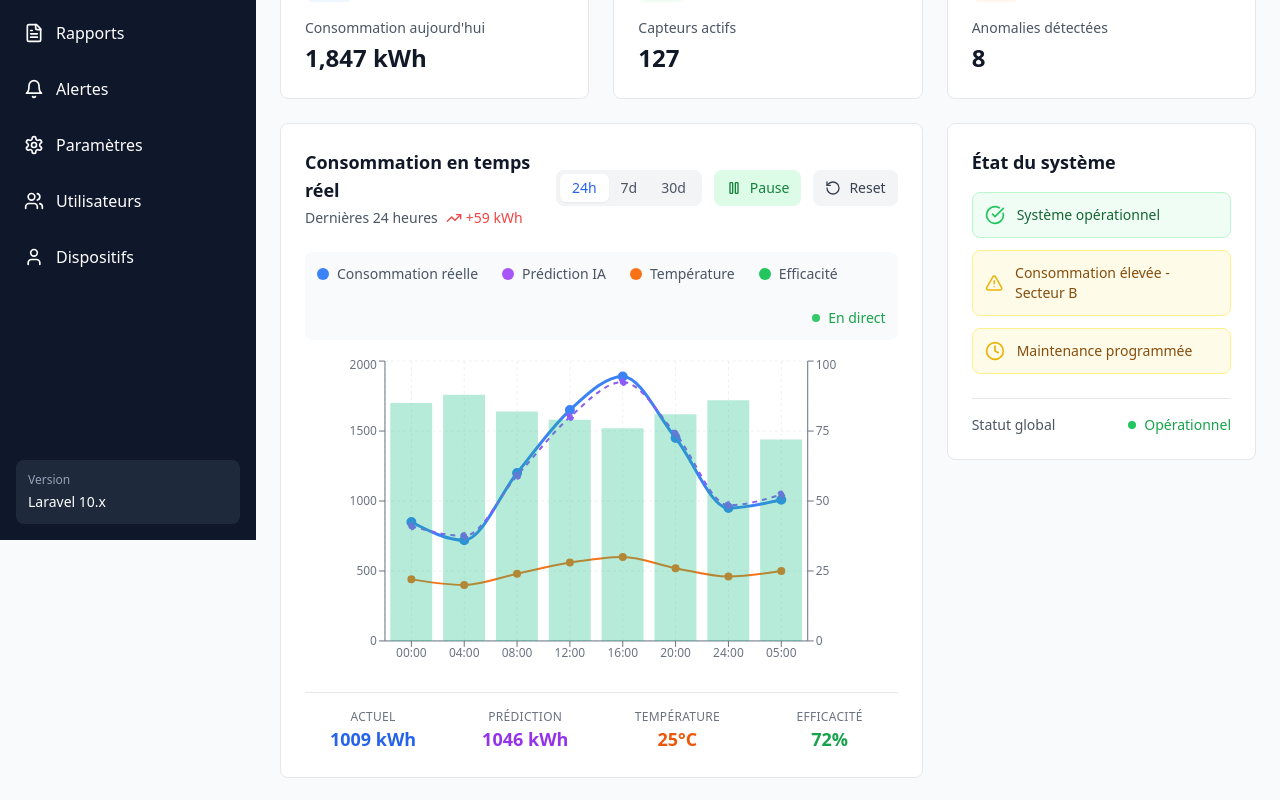
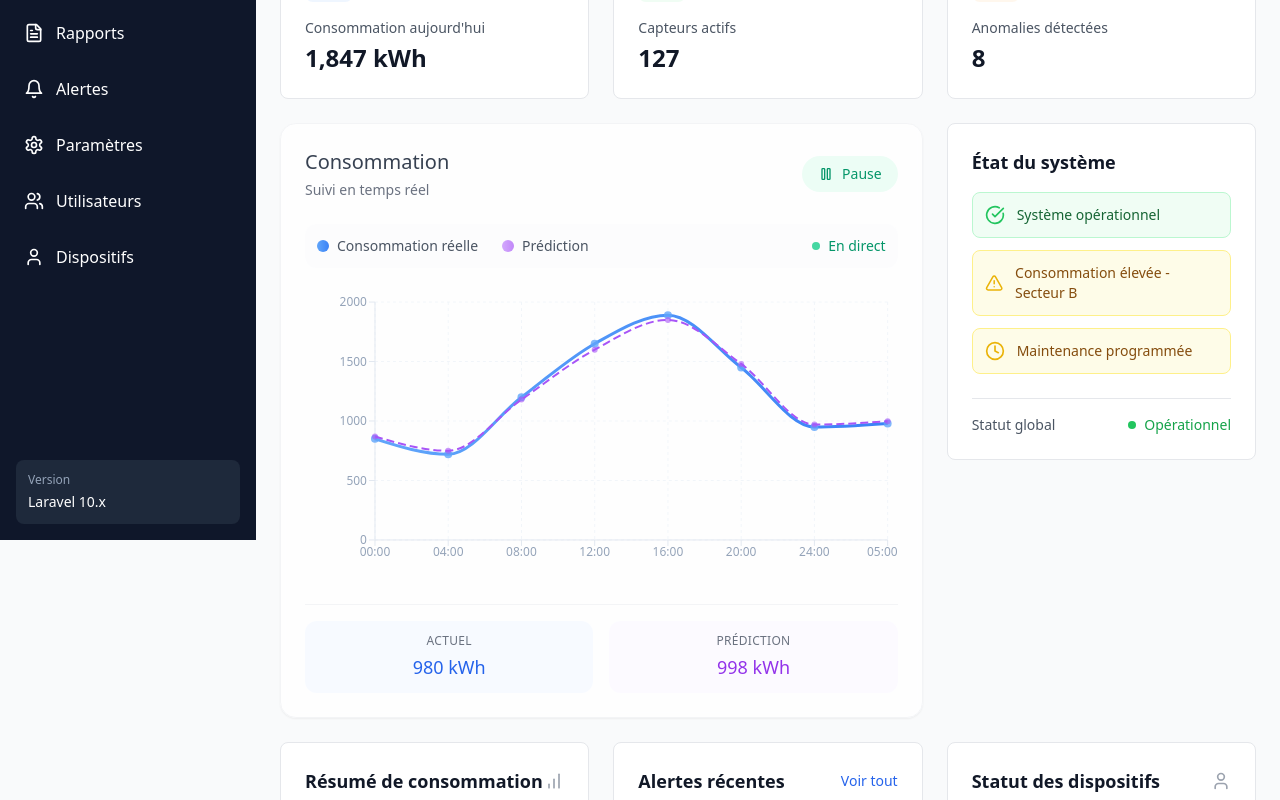
Before and after one commit to jino67/monitorr, a React (Vite) app: page / in a window 1280 px wide. Shown: the part 260-1060 px from the top of the page. Built offline with nearby package versions, Linux system fonts and the light colour scheme.

Commit message:
Refactor: Apply soft UI changes
Adjusted UI elements for a softer, more minimalist aesthetic.

```diff
--- a/src/components/dashboard/ConsumptionChart.tsx
+++ b/src/components/dashboard/ConsumptionChart.tsx
@@ -1,3 +1,4 @@
+
 import React, { useState, useEffect } from 'react';
 import {
   LineChart,
@@ -6,36 +7,29 @@ import {
   YAxis,
   CartesianGrid,
   ResponsiveContainer,
-  Tooltip,
-  Legend,
-  Area,
-  ComposedChart,
-  Bar
+  Tooltip
 } from 'recharts';
-import { Play, Pause, RotateCcw, TrendingUp, TrendingDown } from 'lucide-react';
+import { Play, Pause } from 'lucide-react';
 
 interface ConsumptionData {
   time: string;
   consumption: number;
   prediction: number;
-  temperature: number;
-  efficiency: number;
 }
 
 export const ConsumptionChart: React.FC = () => {
   const [isRealTime, setIsRealTime] = useState(true);
-  const [selectedMetric, setSelectedMetric] = useState<'24h' | '7d' | '30d'>('24h');
   const [data, setData] = useState<ConsumptionData[]>([
-    { time: '00:00', consumption: 850, prediction: 820, temperature: 22, efficiency: 85 },
-    { time: '04:00', consumption: 720, prediction: 750, temperature: 20, efficiency: 88 },
-    { time: '08:00', consumption: 1200, prediction: 1180, temperature: 24, efficiency: 82 },
-    { time: '12:00', consumption: 1650, prediction: 1600, temperature: 28, efficiency: 79 },
-    { time: '16:00', consumption: 1890, prediction: 1850, temperature: 30, efficiency: 76 },
-    { time: '20:00', consumption: 1450, prediction: 1480, temperature: 26, efficiency: 81 },
-    { time: '24:00', consumption: 950, prediction: 970, temperature: 23, efficiency: 86 },
+    { time: '00:00', consumption: 850, prediction: 870 },
+    { time: '04:00', consumption: 720, prediction: 750 },
+    { time: '08:00', consumption: 1200, prediction: 1180 },
+    { time: '12:00', consumption: 1650, prediction: 1600 },
+    { time: '16:00', consumption: 1890, prediction: 1850 },
+    { time: '20:00', consumption: 1450, prediction: 1480 },
+    { time: '24:00', consumption: 950, prediction: 970 },
   ]);
 
-  // Real-time data simulation
+  // Gentle real-time updates
   useEffect(() => {
     if (!isRealTime) return;
 
@@ -44,70 +38,45 @@ export const ConsumptionChart: React.FC = () => {
         const newData = [...prevData];
         const lastPoint = newData[newData.length - 1];
 
-        // Simulate new data point
         const currentTime = new Date();
         const timeStr = currentTime.toLocaleTimeString('fr-FR', {
           hour: '2-digit',
           minute: '2-digit'
         });
 
-        const variation = (Math.random() - 0.5) * 200;
+        // Gentle variation
+        const variation = (Math.random() - 0.5) * 100;
         const newConsumption = Math.max(500, lastPoint.consumption + variation);
-        const newPrediction = newConsumption + (Math.random() - 0.5) * 100;
-        const newTemperature = 20 + Math.random() * 15;
-        const newEfficiency = 70 + Math.random() * 20;
+        const newPrediction = newConsumption + (Math.random() - 0.5) * 50;
 
         newData.push({
           time: timeStr,
           consumption: Math.round(newConsumption),
-          prediction: Math.round(newPrediction),
-          temperature: Math.round(newTemperature),
-          efficiency: Math.round(newEfficiency)
+          prediction: Math.round(newPrediction)
         });
 
-        // Keep only last 20 points for smooth animation
-        return newData.slice(-20);
+        return newData.slice(-15);
       });
-    }, 3000);
+    }, 4000);
 
     return () => clearInterval(interval);
   }, [isRealTime]);
 
-  const currentConsumption = data[data.length - 1]?.consumption || 0;
-  const previousConsumption = data[data.length - 2]?.consumption || 0;
-  const trend = currentConsumption - previousConsumption;
-
-  const resetData = () => {
-    setData([
-      { time: '00:00', consumption: 850, prediction: 820, temperature: 22, efficiency: 85 },
-      { time: '04:00', consumption: 720, prediction: 750, temperature: 20, efficiency: 88 },
-      { time: '08:00', consumption: 1200, prediction: 1180, temperature: 24, efficiency: 82 },
-      { time: '12:00', consumption: 1650, prediction: 1600, temperature: 28, efficiency: 79 },
-      { time: '16:00', consumption: 1890, prediction: 1850, temperature: 30, efficiency: 76 },
-      { time: '20:00', consumption: 1450, prediction: 1480, temperature: 26, efficiency: 81 },
-      { time: '24:00', consumption: 950, prediction: 970, temperature: 23, efficiency: 86 },
-    ]);
-  };
-
   const CustomTooltip = ({ active, payload, label }: any) => {
     if (active && payload && payload.length) {
       return (
-        <div className="bg-gray-900 text-white p-4 rounded-lg shadow-lg border border-gray-700">
-          <p className="font-semibold mb-2">{`Heure: ${label}`}</p>
+        <div className="bg-white/95 backdrop-blur-sm text-gray-700 p-3 rounded-xl shadow-lg border border-gray-100">
+          <p className="font-medium mb-2 text-gray-800">{`${label}`}</p>
           {payload.map((entry: any, index: number) => (
-            <div key={index} className="flex items-center justify-between gap-4">
+            <div key={index} className="flex items-center justify-between gap-4 text-sm">
               <div className="flex items-center gap-2">
                 <div
-                  className="w-3 h-3 rounded-full"
+                  className="w-2 h-2 rounded-full"
                   style={{ backgroundColor: entry.color }}
                 />
-                <span className="text-sm">{entry.name}:</span>
+                <span>{entry.name}:</span>
               </div>
-              <span className="font-mono font-bold">
-                {entry.name === 'Température' ? `${entry.value}°C` :
-                 entry.name === 'Efficacité' ? `${entry.value}%` :
-                 `${entry.value} kWh`}
-              </span>
+              <span className="font-medium">{entry.value} kWh</span>
             </div>
           ))}
         </div>
@@ -117,182 +86,109 @@ export const ConsumptionChart: React.FC = () => {
   };
 
   return (
-    <div className="bg-white rounded-lg border border-gray-200 p-6">
-      {/* Header with controls */}
+    <div className="bg-white/80 backdrop-blur-sm rounded-2xl border border-gray-100 p-6 shadow-sm">
+      {/* Soft header */}
       <div className="flex items-center justify-between mb-6">
         <div>
-          <h2 className="text-lg font-semibold text-gray-900">Consommation en temps réel</h2>
-          <div className="flex items-center gap-2 mt-1">
-            <p className="text-sm text-gray-600">Dernières 24 heures</p>
-            <div className="flex items-center gap-1">
-              {trend > 0 ? (
-                <TrendingUp className="w-4 h-4 text-red-500" />
-              ) : (
-                <TrendingDown className="w-4 h-4 text-green-500" />
-              )}
-              <span className={`text-sm font-medium ${trend > 0 ? 'text-red-500' : 'text-green-500'}`}>
-                {trend > 0 ? '+' : ''}{trend} kWh
-              </span>
-            </div>
-          </div>
-        </div>
-
-        {/* Control buttons */}
-        <div className="flex items-center gap-3">
-          <div className="flex bg-gray-100 rounded-lg p-1">
-            {(['24h', '7d', '30d'] as const).map((period) => (
-              <button
-                key={period}
-                onClick={() => setSelectedMetric(period)}
-                className={`px-3 py-1 text-sm font-medium rounded-md transition-colors ${
-                  selectedMetric === period
-                    ? 'bg-white text-blue-600 shadow-sm'
-                    : 'text-gray-600 hover:text-gray-900'
-                }`}
-              >
-                {period}
-              </button>
-            ))}
+          <h2 className="text-xl font-medium text-gray-700">Consommation</h2>
+          <p className="text-sm text-gray-500 mt-1">Suivi en temps réel</p>
         </div>
 
         <button
           onClick={() => setIsRealTime(!isRealTime)}
-            className={`flex items-center gap-2 px-3 py-2 rounded-lg text-sm font-medium transition-colors ${
+          className={`flex items-center gap-2 px-4 py-2 rounded-full text-sm font-medium transition-all duration-300 ${
             isRealTime
-                ? 'bg-green-100 text-green-700 hover:bg-green-200'
-                : 'bg-gray-100 text-gray-700 hover:bg-gray-200'
+              ? 'bg-emerald-50 text-emerald-600 hover:bg-emerald-100'
+              : 'bg-gray-50 text-gray-500 hover:bg-gray-100'
           }`}
         >
           {isRealTime ? <Pause className="w-4 h-4" /> : <Play className="w-4 h-4" />}
           {isRealTime ? 'Pause' : 'Play'}
         </button>
-
-          <button
-            onClick={resetData}
-            className="flex items-center gap-2 px-3 py-2 bg-gray-100 text-gray-700 rounded-lg text-sm font-medium hover:bg-gray-200 transition-colors"
-          >
-            <RotateCcw className="w-4 h-4" />
-            Reset
-          </button>
-        </div>
       </div>
 
-      {/* Legend */}
-      <div className="flex flex-wrap items-center gap-6 mb-4 p-3 bg-gray-50 rounded-lg">
+      {/* Soft legend */}
+      <div className="flex items-center gap-6 mb-6 p-3 bg-gray-50/50 rounded-xl">
         <div className="flex items-center gap-2">
-          <div className="w-3 h-3 bg-blue-500 rounded-full"></div>
+          <div className="w-3 h-3 bg-gradient-to-r from-blue-400 to-blue-500 rounded-full"></div>
           <span className="text-sm text-gray-600">Consommation réelle</span>
         </div>
         <div className="flex items-center gap-2">
-          <div className="w-3 h-3 bg-purple-500 rounded-full"></div>
-          <span className="text-sm text-gray-600">Prédiction IA</span>
-        </div>
-        <div className="flex items-center gap-2">
-          <div className="w-3 h-3 bg-orange-500 rounded-full"></div>
-          <span className="text-sm text-gray-600">Température</span>
-        </div>
-        <div className="flex items-center gap-2">
-          <div className="w-3 h-3 bg-green-500 rounded-full"></div>
-          <span className="text-sm text-gray-600">Efficacité</span>
+          <div className="w-3 h-3 bg-gradient-to-r from-purple-400 to-purple-500 rounded-full opacity-70"></div>
+          <span className="text-sm text-gray-600">Prédiction</span>
         </div>
         {isRealTime && (
           <div className="flex items-center gap-2 ml-auto">
-            <div className="w-2 h-2 bg-green-500 rounded-full animate-pulse"></div>
-            <span className="text-sm text-green-600 font-medium">En direct</span>
+            <div className="w-2 h-2 bg-emerald-400 rounded-full animate-pulse"></div>
+            <span className="text-sm text-emerald-600">En direct</span>
           </div>
         )}
       </div>
 
-      {/* Chart */}
-      <div className="h-80">
+      {/* Soft chart */}
+      <div className="h-72">
         <ResponsiveContainer width="100%" height="100%">
-          <ComposedChart data={data} margin={{ top: 5, right: 30, left: 20, bottom: 5 }}>
-            <CartesianGrid strokeDasharray="3 3" stroke="#f0f0f0" />
+          <LineChart data={data} margin={{ top: 10, right: 10, left: 10, bottom: 10 }}>
+            <CartesianGrid strokeDasharray="3 3" stroke="#f1f5f9" strokeWidth={1} />
             <XAxis
               dataKey="time"
-              stroke="#6b7280"
+              stroke="#94a3b8"
               fontSize={12}
-              tick={{ fill: '#6b7280' }}
+              tick={{ fill: '#94a3b8' }}
+              axisLine={{ stroke: '#e2e8f0' }}
+              tickLine={{ stroke: '#e2e8f0' }}
             />
             <YAxis
-              yAxisId="left"
-              stroke="#6b7280"
+              stroke="#94a3b8"
               fontSize={12}
-              tick={{ fill: '#6b7280' }}
-            />
-            <YAxis
-              yAxisId="right"
-              orientation="right"
-              stroke="#6b7280"
-              fontSize={12}
-              tick={{ fill: '#6b7280' }}
+              tick={{ fill: '#94a3b8' }}
+              axisLine={{ stroke: '#e2e8f0' }}
+              tickLine={{ stroke: '#e2e8f0' }}
             />
             <Tooltip content={<CustomTooltip />} />
 
-            {/* Main consumption line */}
+            {/* Soft consumption line */}
             <Line
-              yAxisId="left"
               type="monotone"
               dataKey="consumption"
-              stroke="#3b82f6"
+              stroke="url(#blueGradient)"
               strokeWidth={3}
-              dot={{ fill: '#3b82f6', strokeWidth: 2, r: 4 }}
-              activeDot={{ r: 6, stroke: '#3b82f6', strokeWidth: 2 }}
+              dot={{ fill: '#60a5fa', strokeWidth: 0, r: 4, opacity: 0.8 }}
+              activeDot={{ r: 6, stroke: '#60a5fa', strokeWidth: 2, fill: 'white' }}
               name="Consommation"
             />
 
-            {/* Prediction line */}
+            {/* Soft prediction line */}
             <Line
-              yAxisId="left"
               type="monotone"
               dataKey="prediction"
-              stroke="#8b5cf6"
+              stroke="#a855f7"
               strokeWidth={2}
-              strokeDasharray="5 5"
-              dot={{ fill: '#8b5cf6', strokeWidth: 2, r: 3 }}
-              name="Prédiction IA"
+              strokeDasharray="8 4"
+              dot={{ fill: '#a855f7', strokeWidth: 0, r: 3, opacity: 0.6 }}
+              name="Prédiction"
             />
 
-            {/* Temperature line */}
-            <Line
-              yAxisId="right"
-              type="monotone"
-              dataKey="temperature"
-              stroke="#f97316"
-              strokeWidth={2}
-              dot={{ fill: '#f97316', strokeWidth: 2, r: 3 }}
-              name="Température"
-            />
-
-            {/* Efficiency bars */}
-            <Bar
-              yAxisId="right"
-              dataKey="efficiency"
-              fill="#10b981"
-              fillOpacity={0.3}
-              name="Efficacité"
-            />
-          </ComposedChart>
+            {/* Gradient definitions */}
+            <defs>
+              <linearGradient id="blueGradient" x1="0" y1="0" x2="1" y2="0">
+                <stop offset="0%" stopColor="#60a5fa" />
+                <stop offset="100%" stopColor="#3b82f6" />
+              </linearGradient>
+            </defs>
+          </LineChart>
         </ResponsiveContainer>
       </div>
 
-      {/* Real-time stats */}
-      <div className="grid grid-cols-2 md:grid-cols-4 gap-4 mt-4 pt-4 border-t border-gray-200">
-        <div className="text-center">
-          <p className="text-xs text-gray-500 uppercase tracking-wide">Actuel</p>
-          <p className="text-lg font-bold text-blue-600">{currentConsumption} kWh</p>
+      {/* Soft stats */}
+      <div className="grid grid-cols-2 gap-4 mt-6 pt-4 border-t border-gray-100">
+        <div className="text-center p-3 bg-blue-50/50 rounded-xl">
+          <p className="text-xs text-gray-500 uppercase tracking-wide mb-1">Actuel</p>
+          <p className="text-lg font-medium text-blue-600">{data[data.length - 1]?.consumption} kWh</p>
         </div>
-        <div className="text-center">
-          <p className="text-xs text-gray-500 uppercase tracking-wide">Prédiction</p>
-          <p className="text-lg font-bold text-purple-600">{data[data.length - 1]?.prediction} kWh</p>
-        </div>
-        <div className="text-center">
-          <p className="text-xs text-gray-500 uppercase tracking-wide">Température</p>
-          <p className="text-lg font-bold text-orange-600">{data[data.length - 1]?.temperature}°C</p>
-        </div>
-        <div className="text-center">
-          <p className="text-xs text-gray-500 uppercase tracking-wide">Efficacité</p>
-          <p className="text-lg font-bold text-green-600">{data[data.length - 1]?.efficiency}%</p>
+        <div className="text-center p-3 bg-purple-50/50 rounded-xl">
+          <p className="text-xs text-gray-500 uppercase tracking-wide mb-1">Prédiction</p>
+          <p className="text-lg font-medium text-purple-600">{data[data.length - 1]?.prediction} kWh</p>
         </div>
       </div>
     </div>
```
Lines whose indentation alone changed are shown as unchanged.
